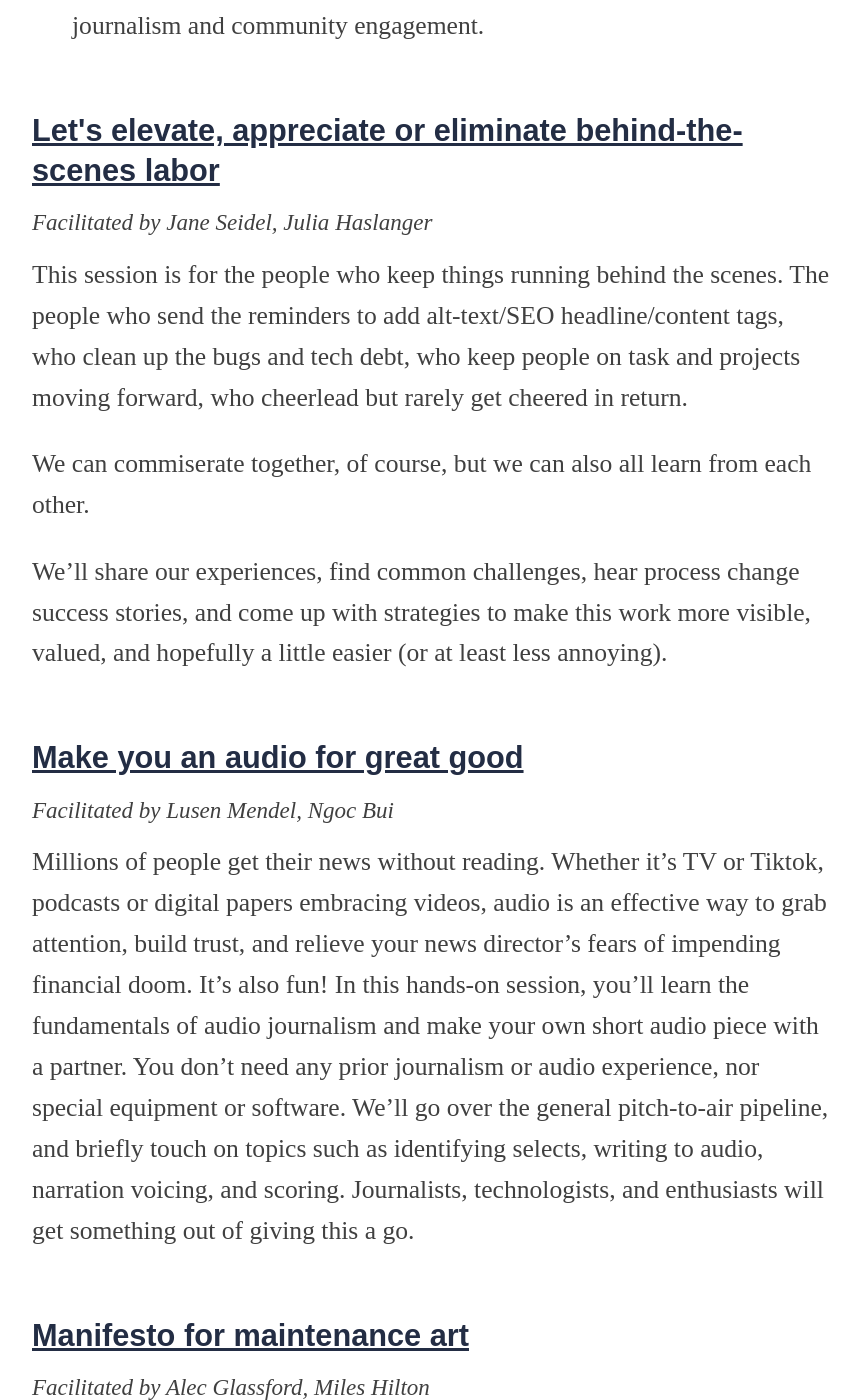
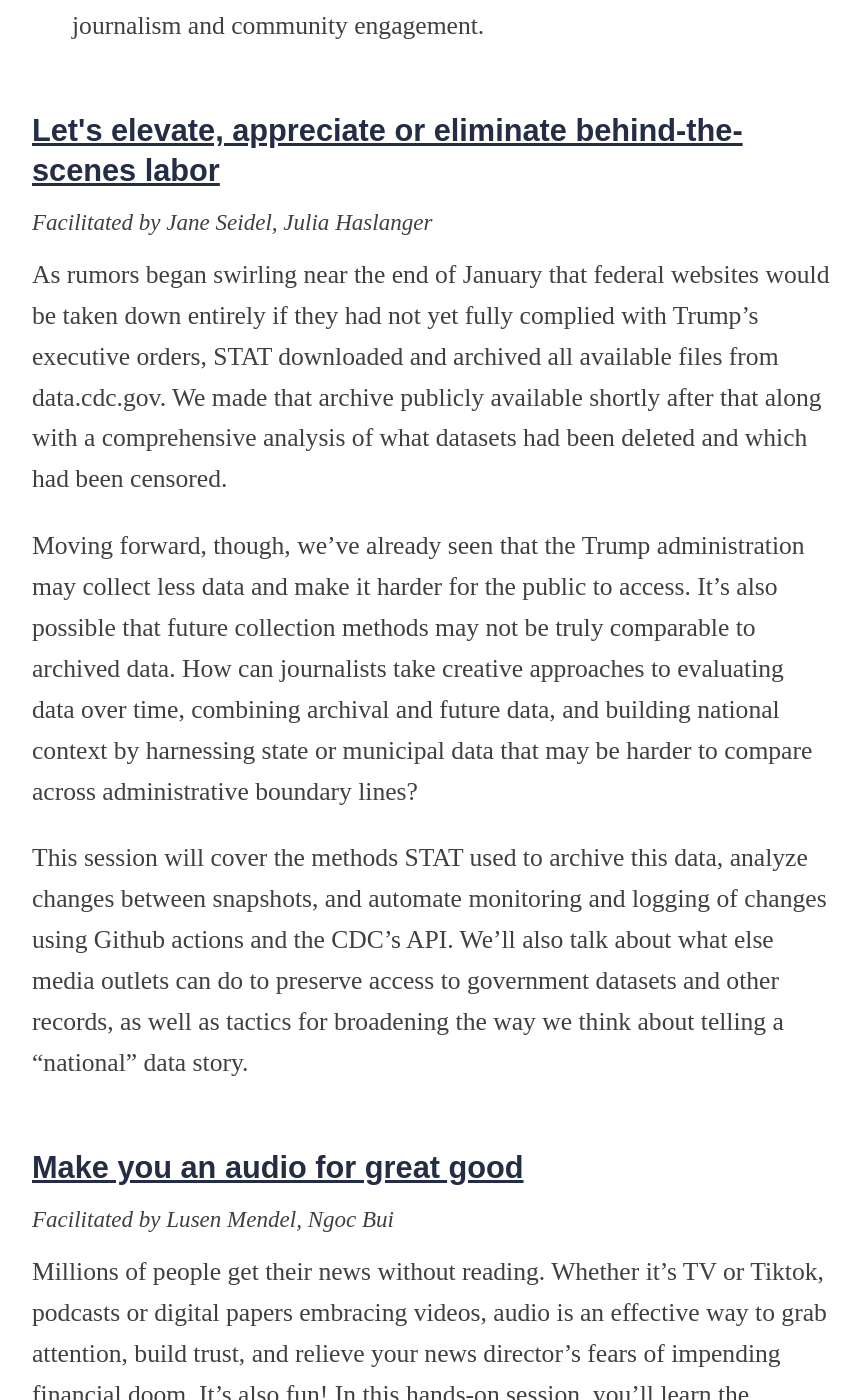
Before and after one commit to OpenNews/srccon-2025, a Jekyll site: the page built from program.md, in a window 1280 px wide and 1400 px high, scrolled down 14552 px. Shown: the whole window, without its empty margins (208-1069 px from the left). Built offline with Jekyll 4.4.1, drawn with Linux system fonts in a browser that asks for light colours; nearby versions of some CDN libraries; some web fonts are replaced; some of the changed text lies outside the part shown.

Commit message:
update session pages

```diff
--- a/_data/sessions.yml
+++ b/_data/sessions.yml
@@ -163,11 +163,11 @@
         "id": "elevate-bts-labor",
         "title": "Let's elevate, appreciate or eliminate behind-the-scenes labor",
         "facilitators": "Jane Seidel, Julia Haslanger",
-        "description": "This session is for the people who keep things running behind the scenes. The people who send the reminders to add alt-text/SEO headline/content tags, who clean up the bugs and tech debt, who keep people on task and projects moving forward, who cheerlead but rarely get cheered in return.
+        "description": "As rumors began swirling near the end of January that federal websites would be taken down entirely if they had not yet fully complied with Trump’s executive orders, STAT downloaded and archived all available files from data.cdc.gov. We made that archive publicly available shortly after that along with a comprehensive analysis of what datasets had been deleted and which had been censored.
 
-        \n We can commiserate together, of course, but we can also all learn from each other.
+        \nMoving forward, though, we've already seen that the Trump administration may collect less data and make it harder for the public to access. It's also possible that future collection methods may not be truly comparable to archived data. How can journalists take creative approaches to evaluating data over time, combining archival and future data, and building national context by harnessing state or municipal data that may be harder to compare across administrative boundary lines?
 
-        \n We'll share our experiences, find common challenges, hear process change success stories, and come up with strategies to make this work more visible, valued, and hopefully a little easier (or at least less annoying)."
+        \nThis session will cover the methods STAT used to archive this data, analyze changes between snapshots, and automate monitoring and logging of changes using Github actions and the CDC’s API. We’ll also talk about what else media outlets can do to preserve access to government datasets and other records, as well as tactics for broadening the way we think about telling a \"national\" data story."
     },
     {
         "id": "make-audio-great-good",
@@ -199,9 +199,9 @@
     },
     {
         "id": "news-but-asmr",
-        "title": "News, but make it ASMR: Rethinking how stories feel",
+        "title": "Rethinking How Stories Feel: ASMR, Sonification, and Sensory Techniques for Journalism",
         "facilitators": "Sheetal Banchariya, Aura Walmer",
-        "description": "Session description coming soon."
+        "description": "Keeping up with the news can feel overwhelming, and even stressful. Journalism often relies heavily on stimulating visuals and text – but what if it were designed to be felt, and to engage the senses in a positive way? In this session, we will explore how methods like ASMR, data sonification, ambient soundscapes, and multimodal design can inspire sensory storytelling and transform how audiences connect with content. Participants will have the opportunity to brainstorm intentional designs, and will receive resources for how to implement these multisensory techniques beyond the session. Sensory-driven journalism can provide a relieving alternative to news anxiety, allowing audiences to feel engaged, soothed, and included."
     },
     {
         "id": "newsgathering-good-bot",
@@ -286,7 +286,7 @@
     {
         "id": "what-weve-learned-AI",
         "title": "What we've learned from managing 27 AI projects at once (Spoiler: it's not about technology)",
-        "facilitators": "Liam Andrew, Ashley Harper, Alexandra Harris, Cynthia Tu",
+        "facilitators": "Liam Andrew, Ashley Harper, Alexandra Harris, Cynthia Tu, Giovanni Moujaes",
         "description": "AJP has been facilitating dozens of AI initiatives, and some themes and patterns have emerged. We'll talk about what has worked, and what has been challenging. Project leads from several participating newsrooms will talk about what it has been like to drive AI projects forward in their own organizations – and how collaborating with AJP and other newsrooms has helped.
 
         \nThen all participants will break into small groups and compare notes about implementing AI in their organizations, and overcoming cultural and resource constraints. We'll end by sharing some wins and possibilities for others to bring home to their newsrooms. Participants will especially be encouraged to find areas for direct collaboration with peer newsrooms or open source project initiatives."
```
Also changed, not shown: schedule/sessions.json (+4 -4 lines).
